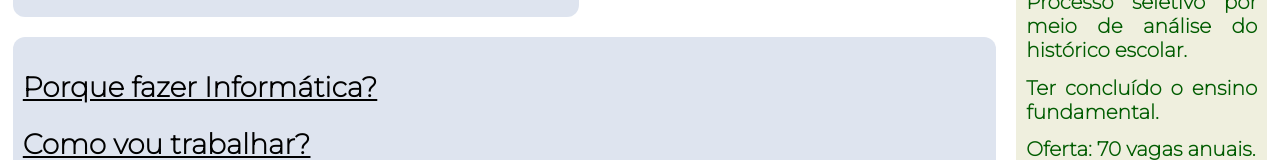
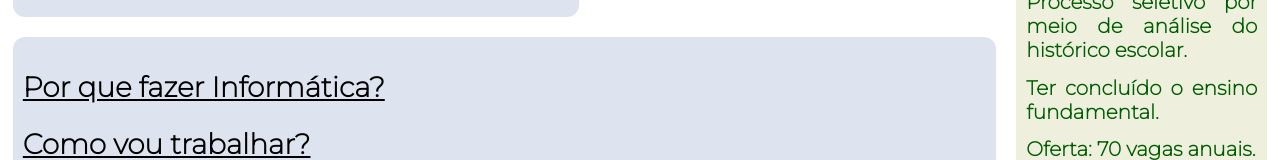
Before and after one commit to RenatoRocha21/feira, a plain HTML site: page index.html in a window 1280 px wide. Shown: the part 356-516 px from the top of the page. Drawn offline with Linux system fonts and the light colour scheme.

Commit message:
Update index.html

```diff
--- a/index.html
+++ b/index.html
@@ -56,7 +56,7 @@
                 </div>
                 <div class="esq">
                     <div class="dp a">
-                        <h2 class="subt">Porque fazer Informática?
+                        <h2 class="subt">Por que fazer Informática?
                         </h2>
                         <h2 class="subt">Como vou trabalhar?</h2>
                         <h1>A área da t.i está em alta nós últimos anos, e essa área se refere a uma série de
```
